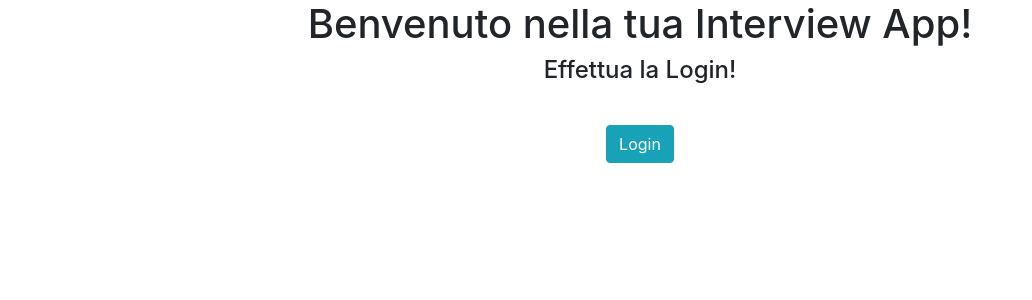
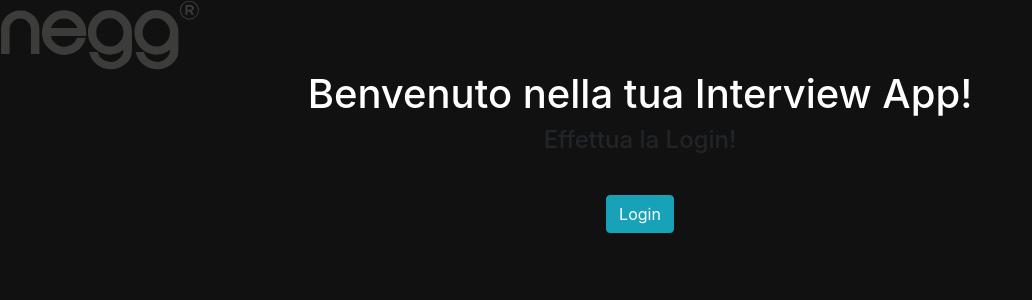
Before and after one commit to jambaleoma/My-interview-project, an Angular app: page /welcome in a window 1280 px wide. Shown: the top 300 px of the page, without its empty margins (0-1032 px from the left). Built offline with nearby package versions, Linux system fonts and the light colour scheme; no server answers.

Commit message:
add logo & background negg

```diff
--- a/src/app/app.component.html
+++ b/src/app/app.component.html
@@ -1,6 +1,6 @@
 <!--The content below is only a placeholder and can be replaced.-->
 <div id="page-content" style="text-align:center">
-  <h1>
+  <h1 style="color: #fff;">
     Benvenuto nella tua {{ title }}!
   </h1>
   <h4>
--- a/src/index.html
+++ b/src/index.html
@@ -9,7 +9,10 @@
   <link rel="icon" type="image/x-icon" href="favicon.ico">
   <link rel="stylesheet" href="https://maxcdn.bootstrapcdn.com/bootstrap/4.0.0/css/bootstrap.min.css" integrity="sha384-Gn5384xqQ1aoWXA+058RXPxPg6fy4IWvTNh0E263XmFcJlSAwiGgFAW/dAiS6JXm" crossorigin="anonymous">
 </head>
-<body class="d-flex flex-column">
+<body class="d-flex flex-column backgroundNegg">
+  <div>
+    <img src="./../../../../../assets/img/negg-logo-dark.svg" alt="logoNegg" style="width: 200px;">
+  </div>
   <app-root></app-root>
 </body>
 </html>
--- a/src/styles.css
+++ b/src/styles.css
@@ -1 +1,4 @@
 /* You can add global styles to this file, and also import other style files */
+.backgroundNegg {
+    background-image: url("./assets/img/travel-security-bg.jpg");
+  }
```
Also changed, not shown: src/assets/img/negg-logo-dark.svg (added), src/assets/img/travel-security-bg.jpg (added).
